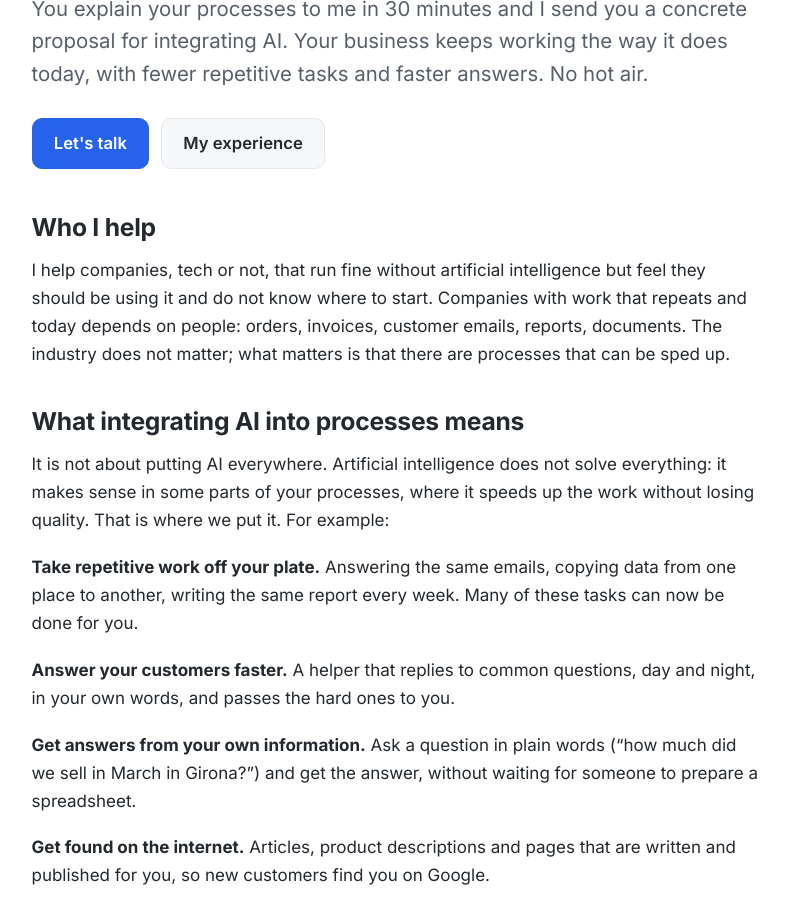
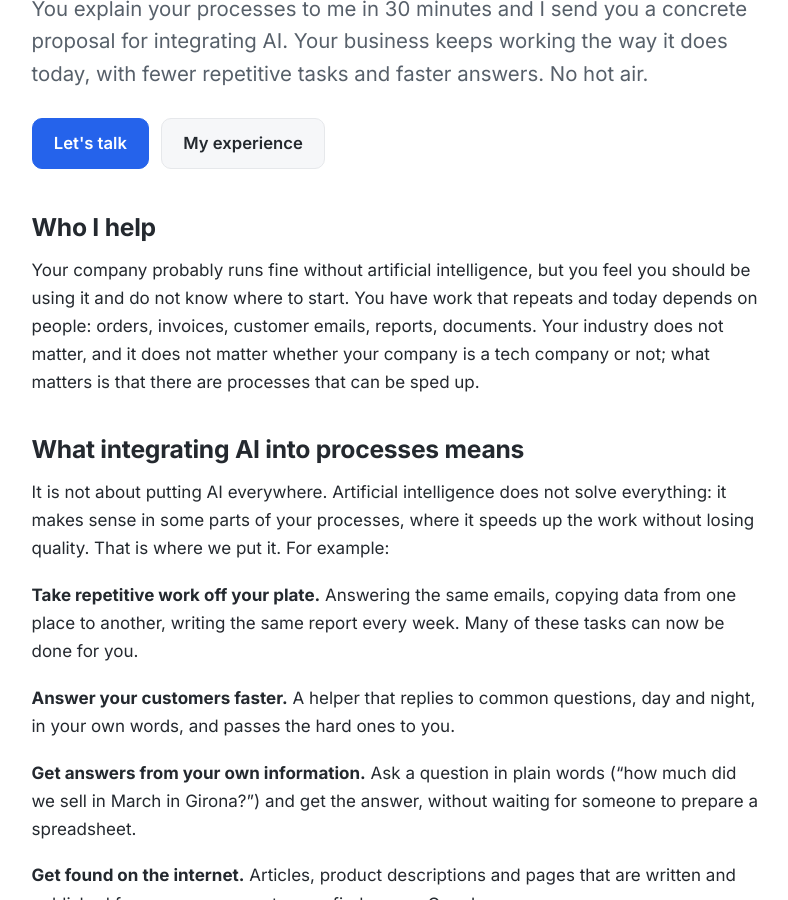
Before and after one commit to jperelli/jperelli.github.io, a Jekyll site: the page built from index.md, in a window 1280 px wide and 900 px high, scrolled down 332 px. Shown: the whole window, without its empty margins (243-1031 px from the left). Built offline with Jekyll 4.4.1, drawn with Linux system fonts in a browser that asks for light colours; some of the changed text lies outside the part shown.

Commit message:
Home: consistent second-person voice in 'who I help' and 'my experience' opener

```diff
--- a/index.md
+++ b/index.md
@@ -18,7 +18,7 @@
 
 ## Who I help
 
-I help companies, tech or not, that run fine without artificial intelligence but feel they should be using it and do not know where to start. Companies with work that repeats and today depends on people: orders, invoices, customer emails, reports, documents. The industry does not matter; what matters is that there are processes that can be sped up.
+Your company probably runs fine without artificial intelligence, but you feel you should be using it and do not know where to start. You have work that repeats and today depends on people: orders, invoices, customer emails, reports, documents. Your industry does not matter, and it does not matter whether your company is a tech company or not; what matters is that there are processes that can be sped up.
 
 ## What integrating AI into processes means
 
@@ -65,7 +65,7 @@
 
 ## My experience {#why-me}
 
-For a company that has never used artificial intelligence, I am an expert. The reasons:
+If your company has never used artificial intelligence, to you I am an expert. This is what I have done:
 
 - **I have built software for over 15 years**, for companies in Argentina, Germany, the United States and Spain. Today I lead technology at a company with around a million users.
 - **I was the head of technology (CTO) at a company in the United States** that handles payroll and accounting for other companies. I know what it means to run a business, not just to write code.
```
Also changed, not shown: ca/index.md (+2 -2 lines), es/index.md (+2 -2 lines).
